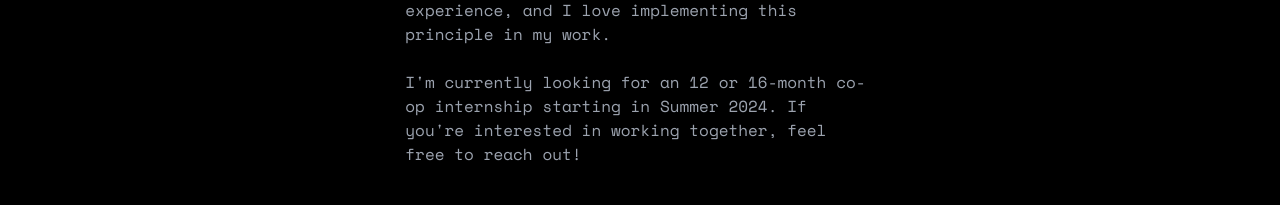
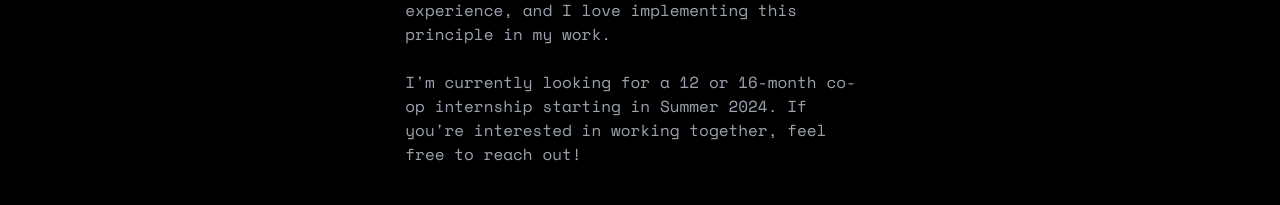
Before and after one commit to PaisWillie/Website-Portfolio, a Next.js app: page / in a window 1280 px wide. Shown: the part 482-687 px from the top of the page. Built offline with nearby package versions, Linux system fonts and the light colour scheme.

Commit message:
fix: grammar

```diff
--- a/src/pages/index.tsx
+++ b/src/pages/index.tsx
@@ -30,7 +30,7 @@ export default function HomePage() {
               experience, and I love implementing this principle in my work.
             </p>
             <p className='mt-6 text-gray-400'>
-              I&apos;m currently looking for an 12 or 16-month co-op internship
+              I&apos;m currently looking for a 12 or 16-month co-op internship
               starting in Summer 2024. If you&apos;re interested in working
               together, feel free to reach out!
             </p>
```
